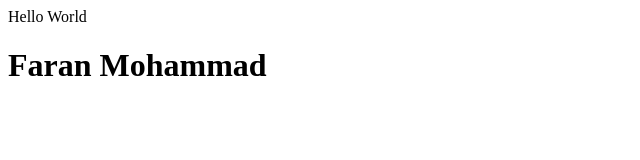
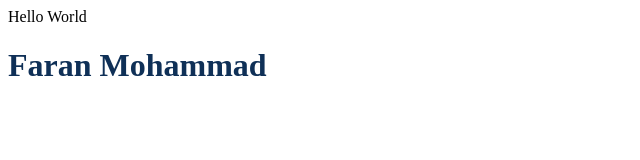
Before and after one commit to Faranheit15/my-website, a plain HTML site: page index.html in a window 1280 px wide. Shown: the whole page, without its empty margins (0-640 px from the left). Drawn offline with Linux system fonts and the light colour scheme.

Commit message:
Update index.html

```diff
--- a/index.html
+++ b/index.html
@@ -8,6 +8,6 @@
 
   <body>
     Hello World
-    <h1>Faran Mohammad</h1>
+    <h1 style="color : #0f3057">Faran Mohammad</h1>
   </body>
 </html>
```
